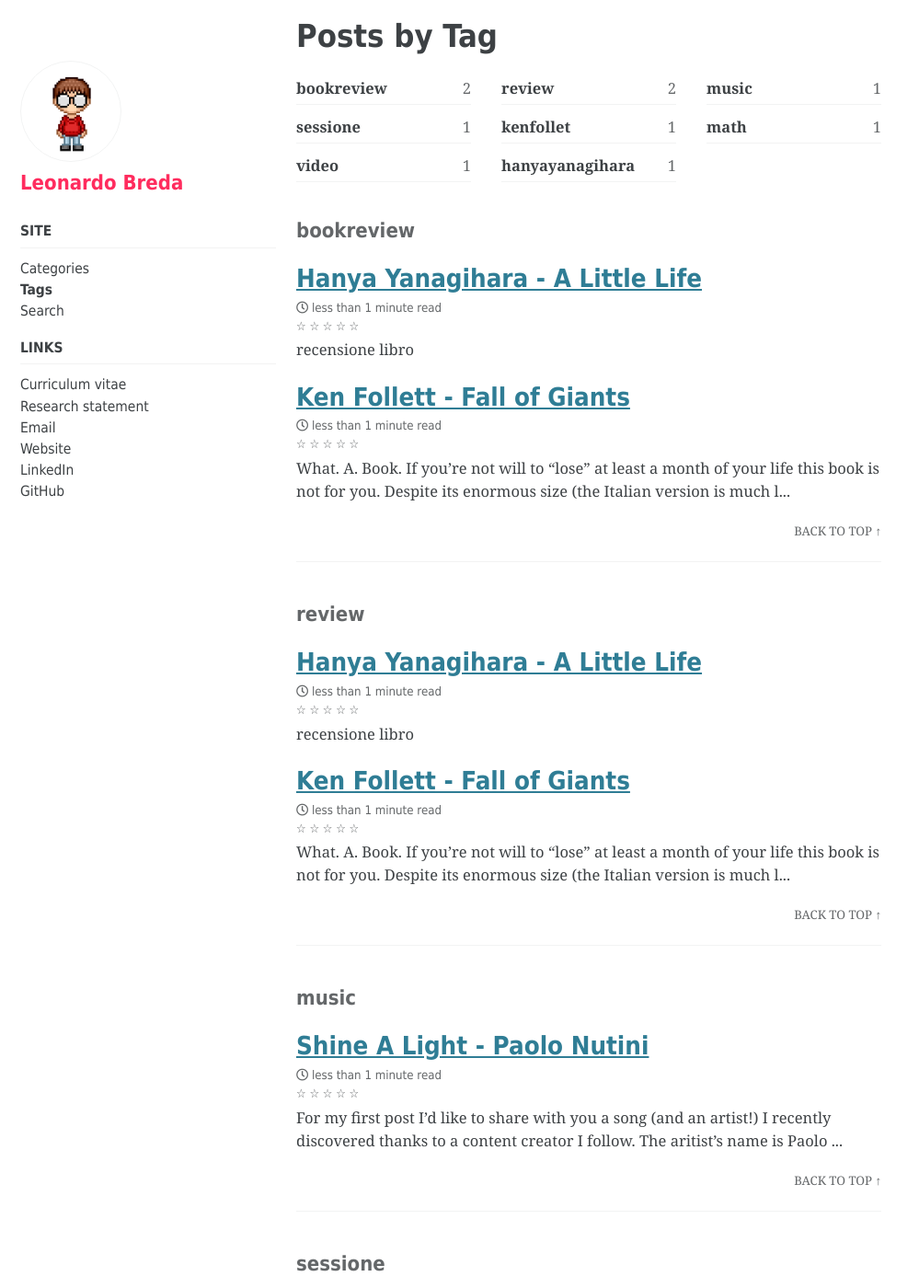
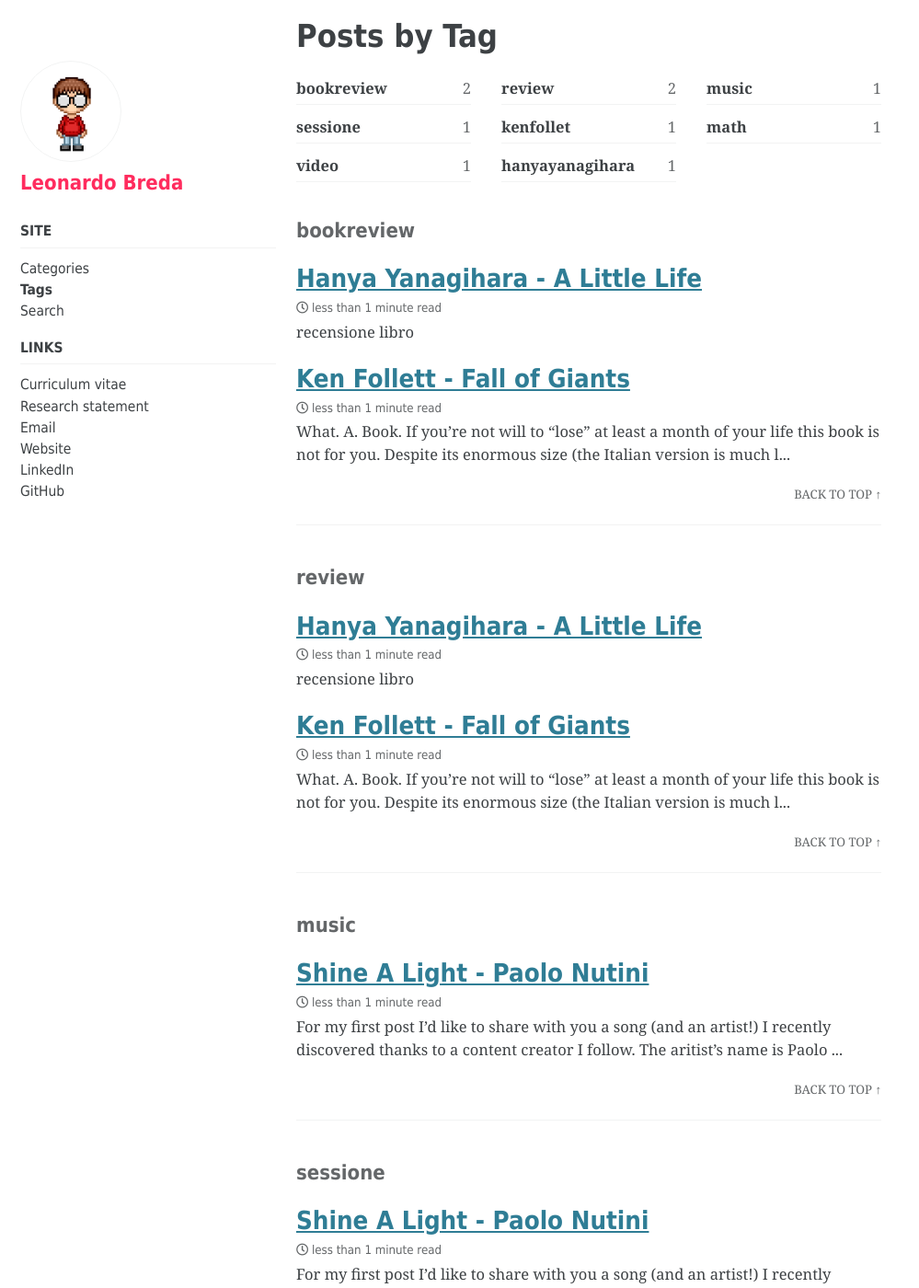
Before and after one commit to leo-breda/leo-breda.github.io, a Jekyll site: the page built from _pages/tag-archive.md, in a window 1280 px wide and 1400 px high. Shown: the whole window at 92% size, without its empty margins (0-999 px from the left). Built offline with Jekyll 4.4.1, drawn with Linux system fonts in a browser that asks for light colours; cached includes are drawn as plain includes; some of the changed text lies outside the part shown.

Commit message:
Update page__meta.html

```diff
--- a/_includes/page__meta.html
+++ b/_includes/page__meta.html
@@ -29,6 +29,7 @@
     {% endif %}
     <span class="page__content e-content">
     <br>
+      {% if page.stars > 0 %}
         {% for i in (1..5) %}
           {% if i<= page.stars %}
           &#9733;
@@ -36,6 +37,7 @@
           &#9734;
           {% endif %}
         {% endfor %}
+      {% endif %}
     </span>
   </p>
 {% endif %}
```
Lines whose indentation alone changed are shown as unchanged.
